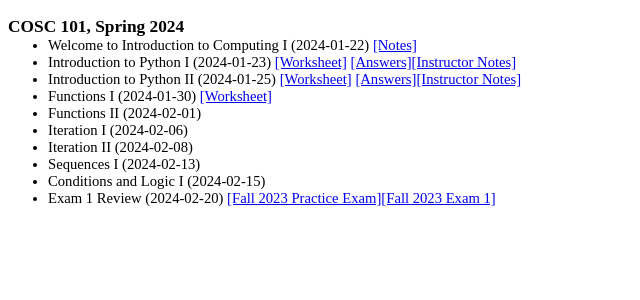
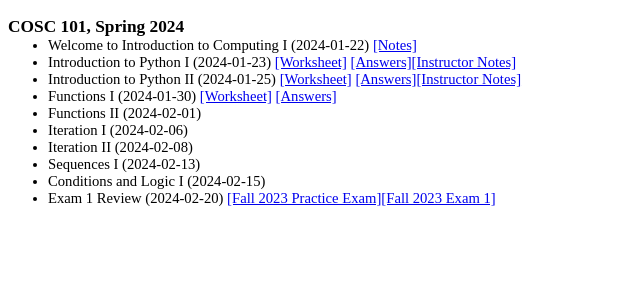
Before and after one commit to georgianahaldeman/cosc101, a Jekyll site: the page built from docs/notes/index.md, in a window 1280 px wide. Shown: the top 300 px of the page, without its empty margins (0-640 px from the left). Built offline with Jekyll 4.4.1, drawn with Linux system fonts in a browser that asks for light colours; our own code applies the rules of GitHub Pages for plain Markdown files.

Commit message:
1_30 answers

```diff
--- a/docs/notes/index.md
+++ b/docs/notes/index.md
@@ -6,7 +6,7 @@
 
 - Introduction to Python II (2024-01-25) [[Worksheet]](./files/1_25.pdf) [[Answers]](./files/1_25_ans.pdf)[[Instructor Notes]](./notes/1_25.txt)
 
-- Functions I (2024-01-30) [[Worksheet]](./files/1_30.pdf)
+- Functions I (2024-01-30) [[Worksheet]](./files/1_30.pdf) [[Answers]](./files/1_30_ans.pdf)
 
 - Functions II (2024-02-01)
 
```
Also changed, not shown: 1 other file.
